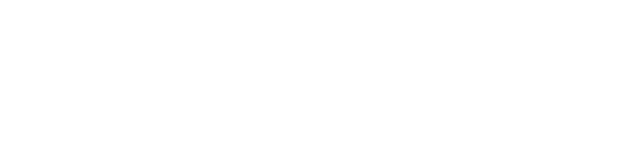
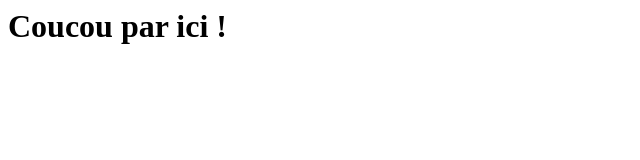
Before and after one commit to Stefannee/Hello-World, a plain HTML site: page index.html in a window 1280 px wide. Shown: the whole page, without its empty margins (0-640 px from the left). Drawn offline with Linux system fonts and the light colour scheme.

Commit message:
Adding balise h1 Coucou par ici !

```diff
--- a/index.html
+++ b/index.html
@@ -6,6 +6,7 @@
     <title>Bye Bye World</title>
 </head>
 <body>
+    <h1> Coucou par ici ! </h1>
 
 
 </body>
```
